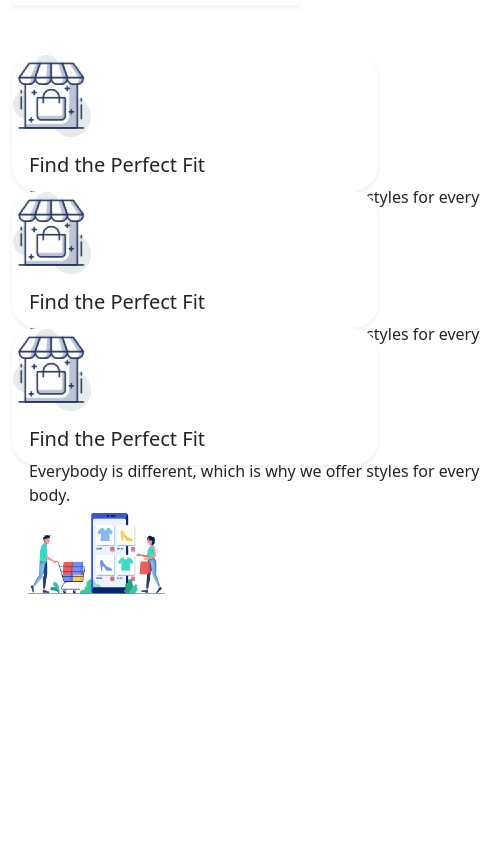
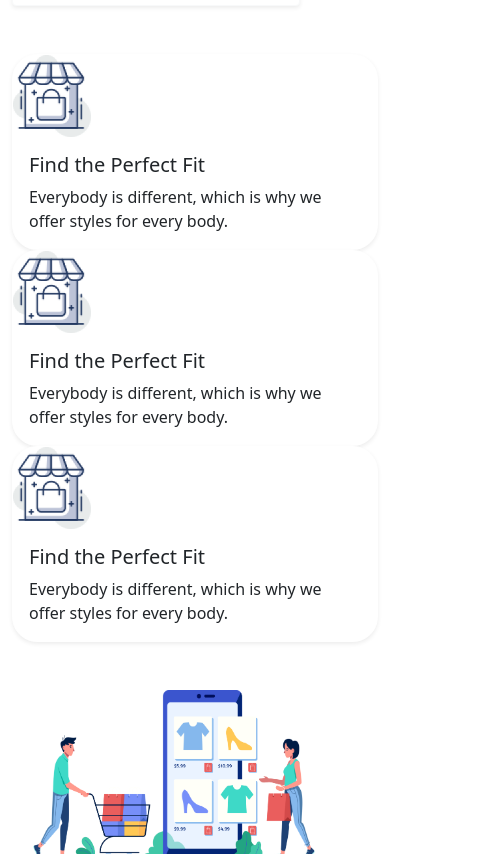
Before and after one commit to Hossain-Sajjad/penguin-fashion, a plain HTML site: page index.html in a window 390 px wide. Shown: the part 3139-3993 px from the top of the page, 502 px wide, since content can reach past the window. Before the commit the page ends 3829 px from the top, so only its background shows below. Drawn offline with Linux system fonts and the light colour scheme.

Commit message:
worked some in responsiveness

```diff
--- a/index.html
+++ b/index.html
@@ -1,5 +1,6 @@
 <!DOCTYPE html>
 <html lang="en">
+
 <head>
   <meta charset="UTF-8">
   <meta http-equiv="X-UA-Compatible" content="IE=edge">
@@ -8,6 +9,7 @@
   <link rel="stylesheet" href="css/bootstrap.min.css">
   <link rel="stylesheet" href="css/style.css">
 </head>
+
 <body>
 
   <header class="bg-color-section">
@@ -16,7 +18,8 @@
         <a class="navbar-brand" href="#">
           <img src="images/logo.png" alt="" width="291.11" height="39.27" class="d-inline-block align-text-top">
         </a>
-              <button class="navbar-toggler" type="button" data-bs-toggle="collapse" data-bs-target="#navbarNav" aria-controls="navbarNav" aria-expanded="false" aria-label="Toggle navigation">
+        <button class="navbar-toggler" type="button" data-bs-toggle="collapse" data-bs-target="#navbarNav"
+          aria-controls="navbarNav" aria-expanded="false" aria-label="Toggle navigation">
           <span class="navbar-toggler-icon"></span>
         </button>
         <div class="collapse navbar-collapse justify-content-end" id="navbarNav">
@@ -46,7 +49,8 @@
           <div class="col-12 col-lg-6 col-md-6 pt-5">
             <h1 class="golden-heilighted top-heading">Be the Penguins</h1>
             <h1 class="top-heading">of Winter</h1>
-                        <p>Lorem ipsum dolor sit amet consectetur adipisicing elit. Necessitatibus maiores illum voluptas placeat minus, sint blanditiis? Natus tempore dolorum corrupti.</p>
+            <p>Lorem ipsum dolor sit amet consectetur adipisicing elit. Necessitatibus maiores illum voluptas placeat
+              minus, sint blanditiis? Natus tempore dolorum corrupti.</p>
             <button type="button" class="buttom-color btn btn-lg text-white">Large button</button>
           </div>
           <div class="col-12 col-lg-6 col-md-6">
@@ -162,8 +166,21 @@
       <div class="container container-lg container-md">
         <div class="row">
           <div class="col-lg-6 col-md-12 col-12">
-                    <div class="card card-border shadow-sm" style="max-width: 540px;">
-                      <div class="row g-0" style="height: 135px; width: 489px; align-items: center;">
+            <div class="card card-border shadow-sm" style="">
+              <div class="row g-0" style=" align-items: center;">
+                <div class="col-md-4 d-flex flex-column align-items-center" style="width: 78px; height: 82px;">
+                  <img src="images/house.png" class="img-fluid rounded-start" alt="...">
+                </div>
+                <div class="col-md-8">
+                  <div class="card-body">
+                    <h5 class="card-title">Find the Perfect Fit</h5>
+                    <p class="card-text">Everybody is different, which is why we offer styles for every body.</p>
+                  </div>
+                </div>
+              </div>
+            </div>
+            <div class="card card-border shadow-sm" style="">
+              <div class="row g-0" style=" align-items: center;">
                 <div class="col-md-4" style="width: 78px; height: 82;">
                   <img src="images/house.png" class="img-fluid rounded-start" alt="...">
                 </div>
@@ -175,21 +192,8 @@
                 </div>
               </div>
             </div>
-                    <div class="card card-border shadow-sm" style="max-width: 540px;">
-                      <div class="row g-0" style="height: 135px; width: 489px; align-items: center;">
-                        <div class="col-md-4" style="width: 78px; height: 82;">
-                          <img src="images/house.png" class="img-fluid rounded-start" alt="...">
-                        </div>
-                        <div class="col-md-8">
-                          <div class="card-body">
-                            <h5 class="card-title">Find the Perfect Fit</h5>
-                            <p class="card-text">Everybody is different, which is why we offer styles for every body.</p>
-                          </div>
-                        </div>
-                      </div>
-                    </div>
-                    <div class="card card-border shadow-sm" style="max-width: 540px;">
-                      <div class="row g-0" style="height: 135px; width: 489px; align-items: center;">
+            <div class="card card-border shadow-sm" style="">
+              <div class="row g-0" style="align-items: center;">
                 <div class="col-md-4" style="width: 78px; height: 82;">
                   <img src="images/house.png" class="img-fluid rounded-start" alt="...">
                 </div>
@@ -202,7 +206,7 @@
               </div>
             </div>
           </div>
-                  <div class="col-lg-6 col-md-12 pt-5 col-6">
+          <div class="col-lg-6 col-md-12 pt-5 col-12">
             <img src="images/shopping.png" alt="" class="img-style ms-3" style="width: 80%;">
           </div>
         </div>
@@ -213,4 +217,5 @@
 
   <script src="js/bootstrap.bundle.min.js"></script>
 </body>
+
 </html>
```
Lines whose indentation alone changed are shown as unchanged.
